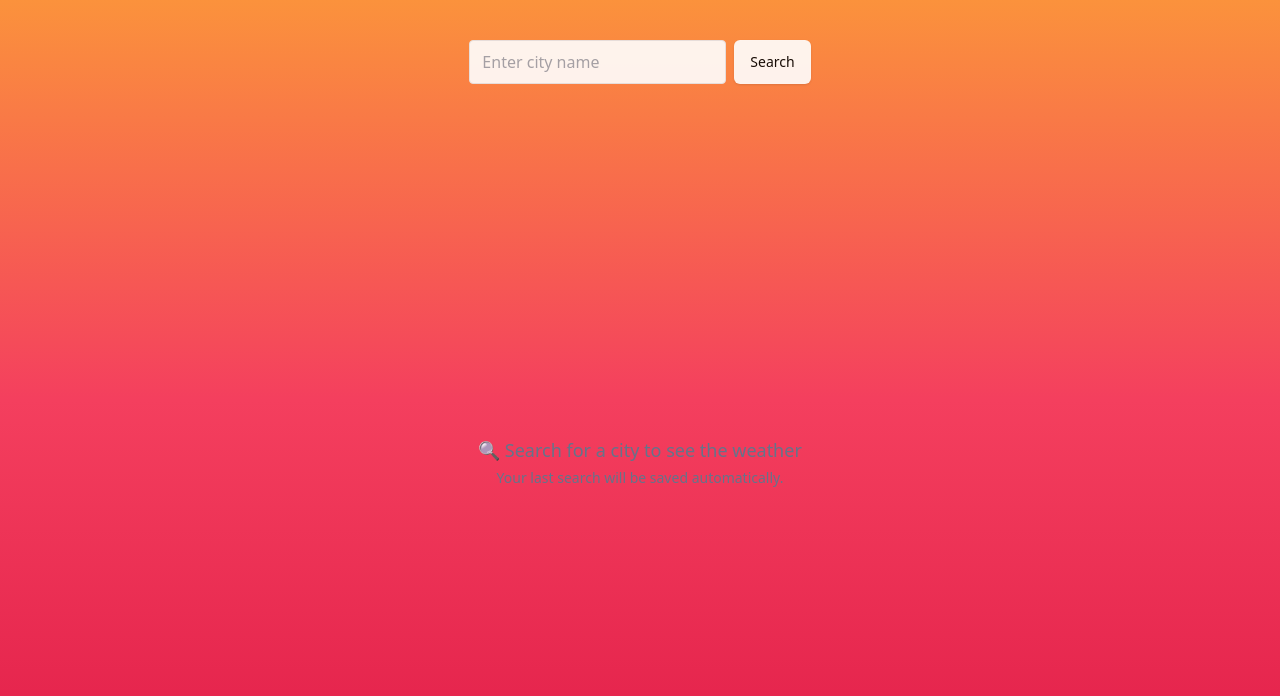
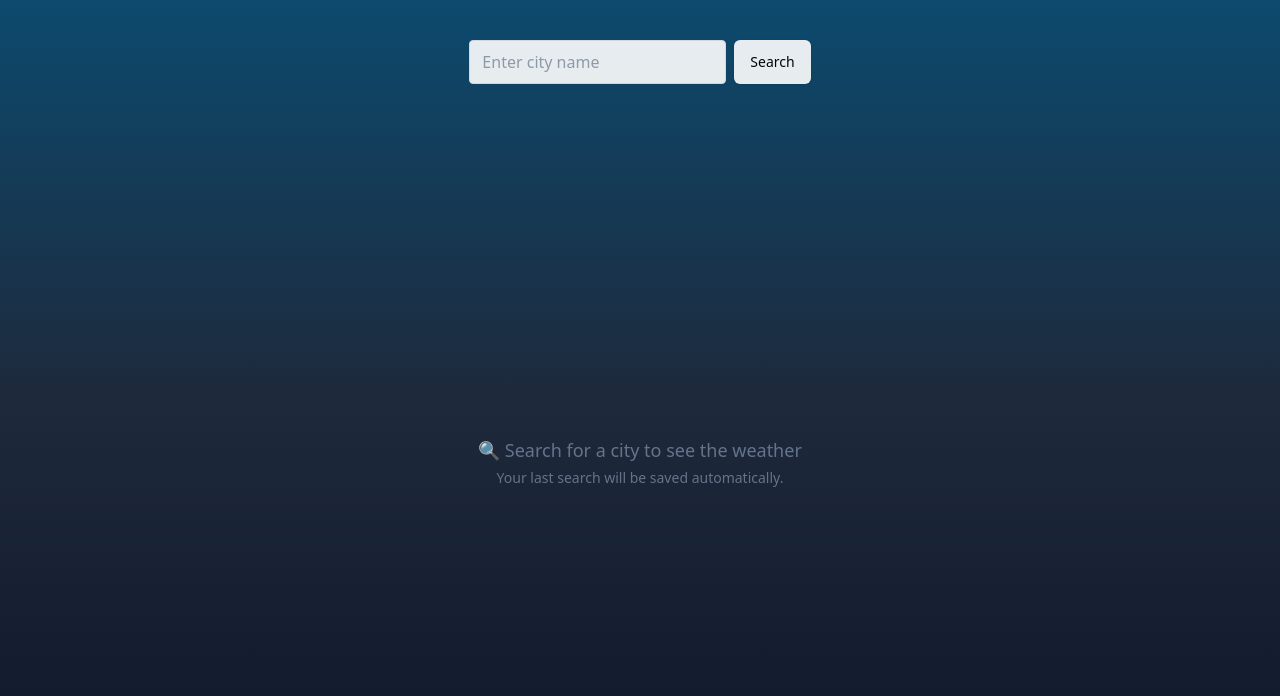
Before and after one commit to hahuynh28/weather-app, a React (Vite) app: page / in a window 1280 px wide. Shown: the top 696 px of the page. Built offline with nearby package versions, Linux system fonts and the light colour scheme.

Commit message:
smooth background transition using layered gradients

```diff
--- a/src/App.jsx
+++ b/src/App.jsx
@@ -9,7 +9,7 @@ function App() {
   const [error, setError] = useState("");
 
   const temp = weather?.main?.temp;
-  const isCold = temp < 15;
+  const isWarm = temp > 15;
 
   async function handleSearch(city) {
     try {
@@ -38,15 +38,19 @@ function App() {
   }, []);
 
   return (
+    <div className="relative min-h-screen overflow-hidden text-white">
+      {/* Cold background */}
+      <div className="absolute inset-0 bg-gradient-to-b from-sky-900 via-slate-800 to-slate-900" />
+
+      {/* Warm background */}
       <div
-      className={`min-h-screen flex flex-col items-center text-white
-      ${
-        isCold
-          ? "bg-gradient-to-b from-sky-900 via-slate-800 to-slate-900"
-          : "bg-gradient-to-b from-orange-400 via-rose-500 to-rose-600"
-      }
+        className={`absolute inset-0 bg-gradient-to-b from-orange-400 via-rose-500 to-rose-600
+        transition-opacity duration-700 ease-in-out
+        ${isWarm ? "opacity-100" : "opacity-0"}
       `}
-    >
+      />
+
+      <div className="relative z-10 flex min-h-screen flex-col items-center">
         <div className="mt-10 opacity-90">
           <SearchBox onSearch={handleSearch} disabled={loading} />
         </div>
@@ -55,6 +59,7 @@ function App() {
           <LocationDisplay weather={weather} loading={loading} error={error} />
         </div>
       </div>
+    </div>
   );
 }
 
--- a/src/components/WeatherCard.jsx
+++ b/src/components/WeatherCard.jsx
@@ -1,17 +1,10 @@
 import React from "react";
 import { Badge } from "@/components/ui/badge";
 import { MapPin } from "lucide-react";
+import { getWeatherIcon } from "../lib/weather";
 
 const WeatherCard = ({ weather }) => {
   if (!weather) return null;
-
-  function getWeatherIcon(code) {
-    if (code === 0) return "☀️";
-    if ([1, 2, 3].includes(code)) return "☁️";
-    if (code >= 51 && code <= 67) return "🌧️";
-    if (code >= 71 && code <= 77) return "❄️";
-    return "🌤️";
-  }
 
   const temp = Math.round(weather.main.temp);
   const desc = weather.weather?.[0]?.description;
--- /dev/null
+++ b/src/lib/weather.js
@@ -0,0 +1,7 @@
+export function getWeatherIcon(code) {
+  if (code === 0) return "☀️";
+  if ([1, 2, 3].includes(code)) return "☁️";
+  if (code >= 51 && code <= 67) return "🌧️";
+  if (code >= 71 && code <= 77) return "❄️";
+  return "🌤️";
+}
```
Lines whose indentation alone changed are shown as unchanged.
